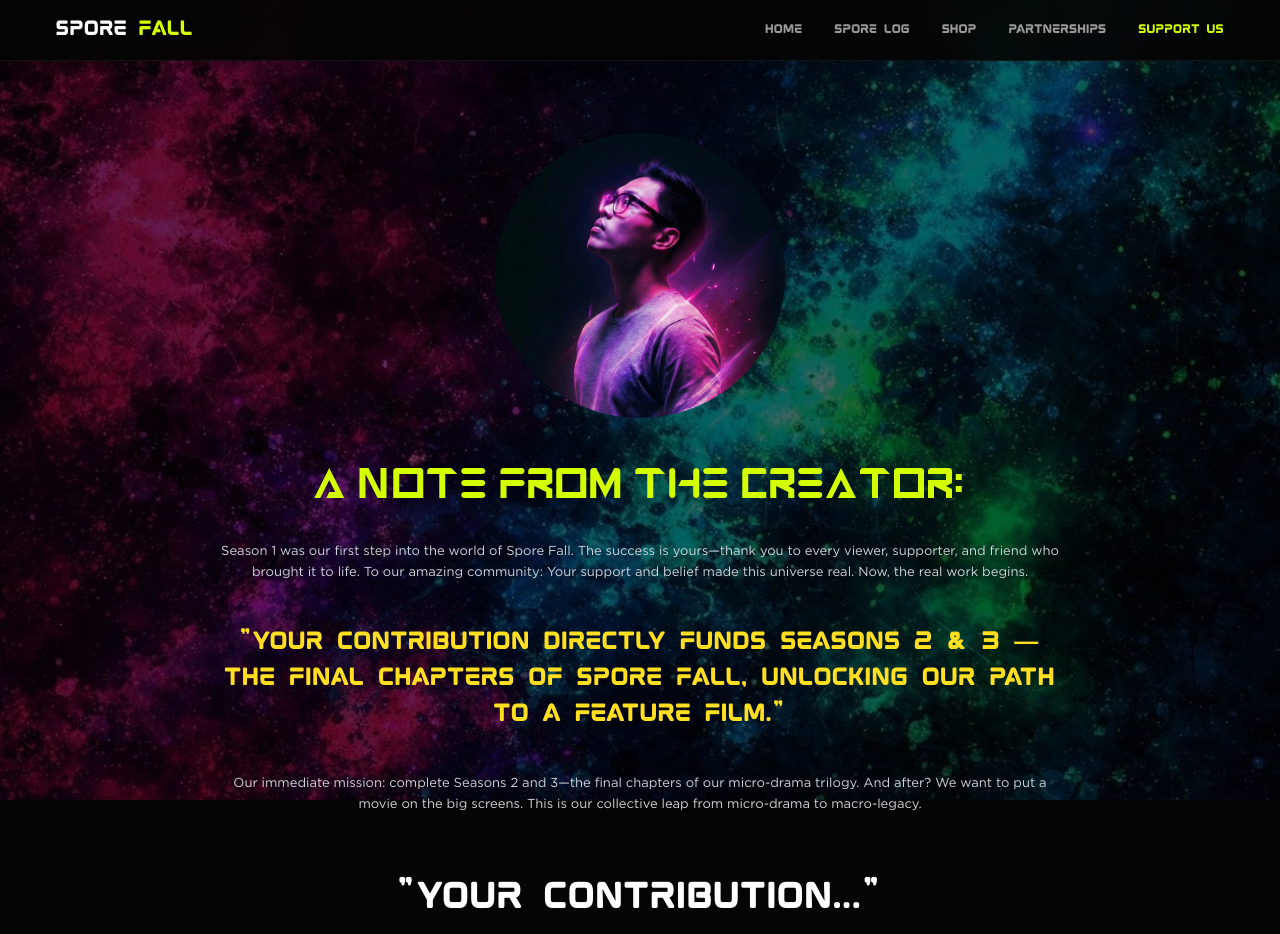
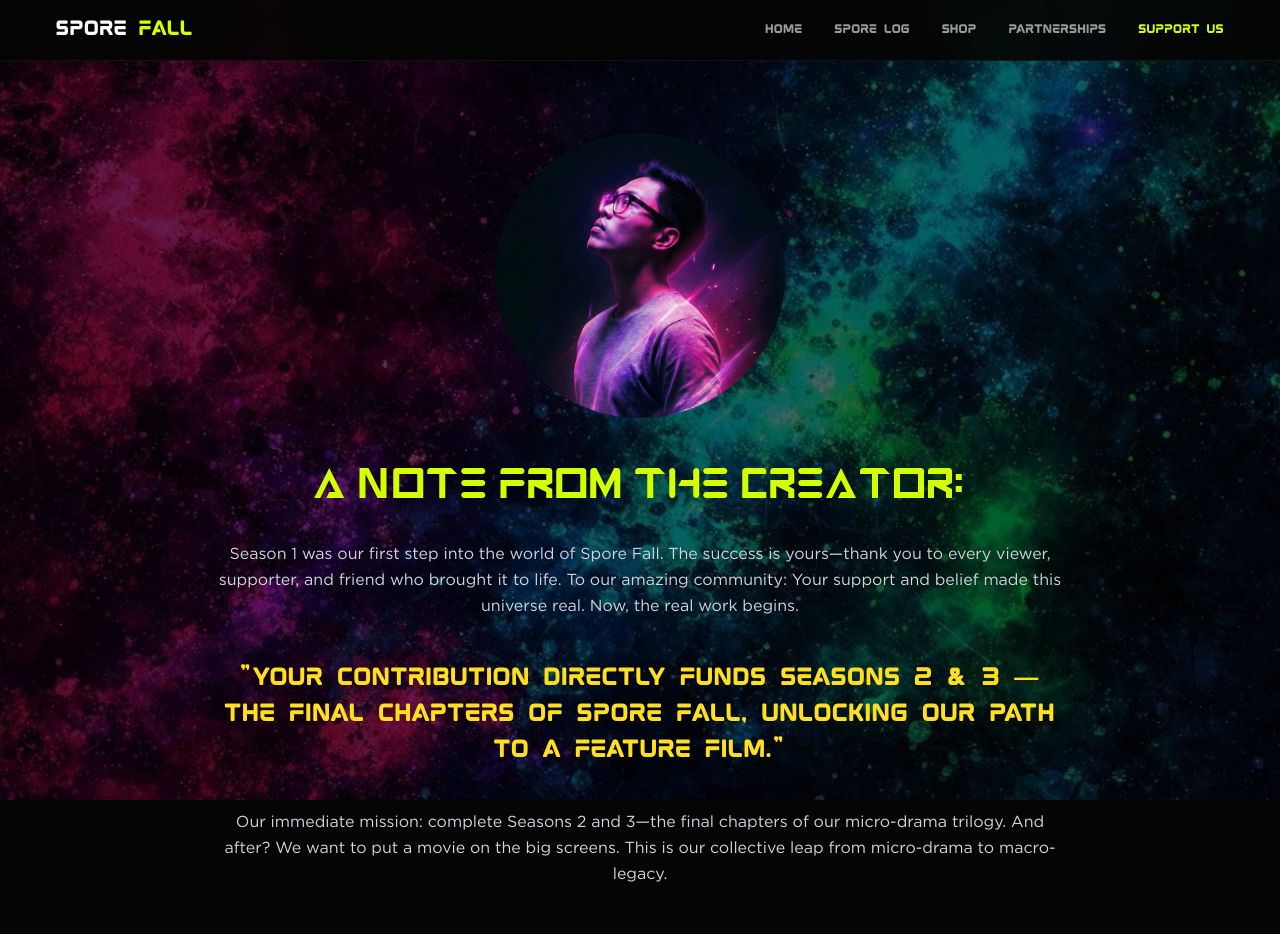
Before and after one commit to mahmud886/spore-frontend-v2, a Next.js app: page /support-us in a window 1280 px wide. Shown: the top 934 px of the page. Built offline with nearby package versions, Linux system fonts and the light colour scheme; no server answers.

Commit message:
update font size

```diff
--- a/src/app/components/support-us/SupportHeader.jsx
+++ b/src/app/components/support-us/SupportHeader.jsx
@@ -19,7 +19,7 @@
           A NOTE FROM THE CREATOR:
         </h1>
         <div className="space-y-4 text-gray-300 leading-relaxed font-light text-[12px] md:text-base font-body">
-          <p className="text-center text-[13px]">
+          <p className="text-center text-[16px]">
             Season 1 was our first step into the world of Spore Fall. The success is yours—thank you to every viewer,
             supporter, and friend who brought it to life. To our amazing community: Your support and belief made this
             universe real. Now, the real work begins.
@@ -29,7 +29,7 @@
             &quot;Your contribution directly funds Seasons 2 & 3 — the final chapters of Spore Fall, unlocking our path
             to a feature film.&quot;
           </h2>
-          <p className="text-center text-[13px]">
+          <p className="text-center text-[16px]">
             Our immediate mission: complete Seasons 2 and 3—the final chapters of our micro-drama trilogy. And after? We
             want to put a movie on the big screens. This is our collective leap from micro-drama to macro-legacy.
           </p>
```
